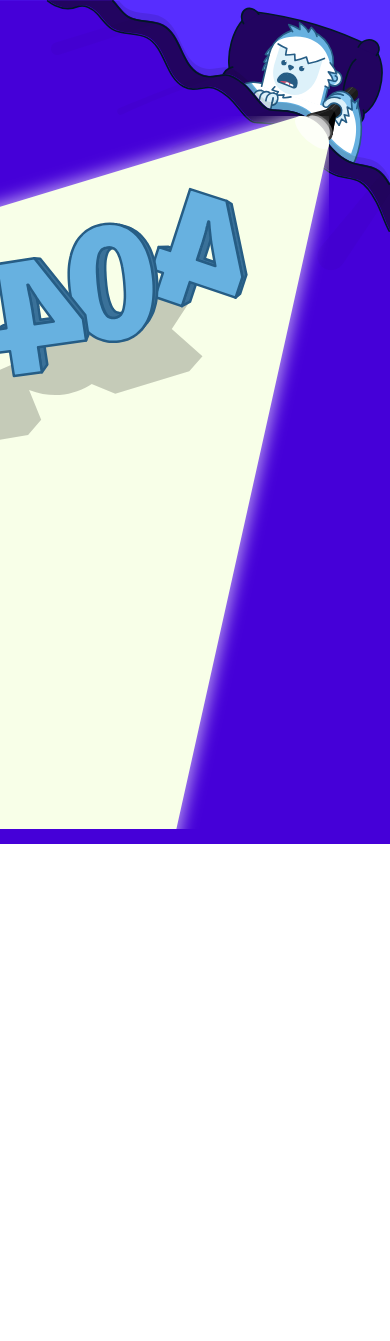
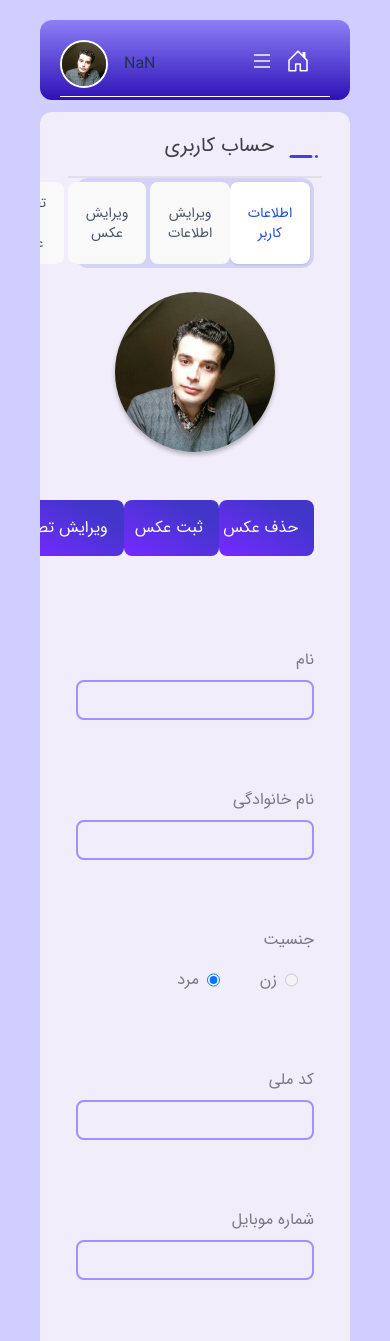
Before and after one commit to academy-react/Hexa-Squad, a React (Vite) app: page /userPanel/ProfileInfoTabs in a window 390 px wide. Shown: the top 1341 px of the page. Before the commit the page ends 844 px from the top, so only its background shows below. Built offline with nearby package versions, Linux system fonts and the light colour scheme; no server answers.

Commit message:
Design User Info Tabs

```diff
--- a/package.json
+++ b/package.json
@@ -11,6 +11,8 @@
   },
   "dependencies": {
     "@headlessui/react": "^1.7.17",
+    "@mui/lab": "^5.0.0-alpha.153",
+    "@mui/material": "^5.14.18",
     "@reduxjs/toolkit": "^1.9.7",
     "animejs": "^3.2.1",
     "aos": "^2.3.4",
@@ -18,6 +20,7 @@
     "bootstrap-icons": "^1.11.1",
     "formik": "^2.4.5",
     "framer-motion": "^10.16.4",
+    "primereact": "^10.1.0",
     "react": "^18.2.0",
     "react-accessible-accordion": "^5.0.0",
     "react-dom": "^18.2.0",
--- a/src/Router/routerPublic.jsx
+++ b/src/Router/routerPublic.jsx
@@ -23,6 +23,8 @@ import TeacherProfile from "../components/TeacherProfile/TeacherProfile";
 
 import EditProfile from "../screens/Panel/EditProfile";
 import UserDashboard from "../screens/Panel/UserDashboard";
+
+import ProfileInfoTabs from "../components/UserPanel/EditProfile/ProfileInfoTabs";
 
 import ShoppingCard from "../screens/ShoppingCard/ShoppingCard";
 export const routerPublic = createBrowserRouter([
@@ -73,6 +75,7 @@ export const routerPublic = createBrowserRouter([
       { path: "/userPanel/editProfile", element: <EditProfile /> },
       { path: "/userPanel/logOut", element: <LogOut/> },
       { path: "/userPanel/", element: <UserDashboard /> },
+      { path: "/userPanel/ProfileInfoTabs", element: <ProfileInfoTabs /> }
     ],
   },
   { path: "/*", element: <Error404 /> },
--- a/src/components/UserPanel/EditProfile/EditProfileImage.jsx
+++ b/src/components/UserPanel/EditProfile/EditProfileImage.jsx
@@ -1,12 +1,13 @@
 import React, { Fragment, useState } from "react";
 import onSubmit from "../../../core/services/api/PostData/addProfileImage";
+import { Link } from "react-router-dom";
 
 import { cameraSvg } from "../../../assets/icons/svgIcons";
 import pic from '../../../assets/image/drBahr.jpg';
 import { CheckboxInput } from "../../common";
 import EditProfileImageModal from "./EditProfileImageModal";
 
-const EditProfileImage = () => {
+const EditProfileImage = (disable) => {
   const [userImage, setUserImage] = useState();
   // const [pathUrl, setPathUrl] = useState();
 
@@ -25,7 +26,7 @@ const EditProfileImage = () => {
                 </div> */}
                 <img src={userImage ? URL.createObjectURL(userImage) : pic} alt="image"  className="w-full object-cover h-full rounded-full" />
 
-                <input id="input-file" type='file' onChange={handleImage}  className="hidden" />
+                <input id="input-file" type='file' onChange={handleImage}  className="hidden" disabled={disable} />
             </label>
         </div>
         <div className="flex flex-row">
--- a/src/components/UserPanel/EditProfile/EditProfileInfo.jsx
+++ b/src/components/UserPanel/EditProfile/EditProfileInfo.jsx
@@ -16,7 +16,8 @@ const EditProfileInfo = (
         homeAdderess,
         gender,
         linkdinProfile,
-        telegramLink
+        telegramLink,
+        disable
     }) => {
 
   return (
@@ -33,7 +34,7 @@ const EditProfileInfo = (
                 homeAdderess: homeAdderess,
                 gender: gender,
                 linkdinProfile: linkdinProfile,
-                telegramLink: telegramLink
+                telegramLink: telegramLink,
             }}
             enableReinitialize={true}
             validationSchema={validation}
@@ -42,18 +43,18 @@ const EditProfileInfo = (
             <Form className="flex flex-wrap gap-5 justify-center text-[#3F3F47aa] dark:text-semiWhite2" dir="rtl">
                 <div className="editProf-input">
                     <label className="block  my-2">نام</label>
-                    <Field name={"firstName"} className="editProf-field-input " />
+                    <Field name={"firstName"} className="editProf-field-input " disabled={disable} />
                     <ErrorMessage name="firstName" className="editProf-errorMessage" component={'span'}/>
                 </div>
                 <div className="editProf-input">
                     <label className="block my-2">نام خانوادگی</label>
-                    <Field name={"lastName"} className="editProf-field-input" />
+                    <Field name={"lastName"} className="editProf-field-input" disabled={disable} />
                     <ErrorMessage name="lastName" className="editProf-errorMessage" component={'span'}/>
                 </div>
                 <div className="editProf-input">
                     <label className="block my-2">جنسیت</label>
                     <div className="w-full py-2 flex gap-2">
-                        <Field name={"gender"} type="radio" value={gender} className="mr-4" />
+                        <Field name={"gender"} type="radio" value={gender} className="mr-4" disabled={disable} />
                         <label>زن</label>
                         <Field name={"gender"} type="radio" value={gender} className="mr-8" />
                         <label>مرد</label>
@@ -61,12 +62,12 @@ const EditProfileInfo = (
                 </div>
                 <div className="editProf-input">
                     <label className="block my-2">کد ملی</label>
-                    <Field name={"idCode"} className="editProf-field-input"  />
+                    <Field name={"idCode"} className="editProf-field-input" disabled={disable} />
                     <ErrorMessage name="idCode" className="editProf-errorMessage" component={'span'}/>
                 </div>
                 <div className="editProf-input">
                     <label className="block my-2">شماره موبایل</label>
-                    <Field name={"phoneNumber"} className="editProf-field-input"  />
+                    <Field name={"phoneNumber"} className="editProf-field-input" disabled={disable} />
                     <ErrorMessage name="phoneNumber" className="editProf-errorMessage" component={'span'}/>
                 </div>
                 <div className="editProf-input">
@@ -76,27 +77,27 @@ const EditProfileInfo = (
                 </div>
                 <div className="editProf-input">
                     <label className="block my-2">ایمیل</label>
-                    <Field type={"email"} name={"email"} placeholder={"example@gmail.com"} className="editProf-field-input" />
+                    <Field type={"email"} name={"email"} placeholder={"example@gmail.com"} className="editProf-field-input" disabled={disable} />
                     <ErrorMessage name="email" className="editProf-errorMessage" component={'span'}/>
                 </div>
                 <div className="editProf-input">
                     <label className="block my-2">لینکدین</label>
-                    <Field name={"linkdinProfile"} className="editProf-field-input"  />
+                    <Field name={"linkdinProfile"} className="editProf-field-input" disabled={disable} />
                     {/* <ErrorMessage name="" className="editProf-errorMessage" component={'span'}/> */}
                 </div>
                 <div className="editProf-input">
                     <label className="block my-2">تلگرام</label>
-                    <Field name={"telegramLink"} className="editProf-field-input"  />
+                    <Field name={"telegramLink"} className="editProf-field-input" disabled={disable} />
                     {/* <ErrorMessage name="" className="editProf-errorMessage" component={'span'}/> */}
                 </div>
                 <div className="editProf-input">
                     <label className="block my-2">درباره من</label>
-                    <Field name={"userAbout"} className="editProf-field-input"  />
+                    <Field name={"userAbout"} className="editProf-field-input" disabled={disable} />
                     {/* <ErrorMessage name="" className="editProf-errorMessage" component={'span'}/> */}
                 </div>
                 <div className="editProf-input w-[600px]">
                     <label className="block my-2">آدرس منزل</label>
-                    <Field name={"homeAdderess"} className="editProf-field-input"  />
+                    <Field name={"homeAdderess"} className="editProf-field-input" disabled={disable} />
                     {/* <ErrorMessage name="" className="editProf-errorMessage" component={'span'}/> */}
                 </div>
 
--- /dev/null
+++ b/src/components/UserPanel/EditProfile/ProfileInfoTabs.jsx
@@ -0,0 +1,84 @@
+import React, { Fragment, useState, useEffect } from 'react';
+import { Tab } from '@headlessui/react';
+import TitleSection from '../TitleSection';
+import getProfileInfo from '../../../core/services/api/GetData/getProfileInfo';
+import ChangePassword from './ProfileInfoTabs/ChangePassword';
+import ProfileInfo from './ProfileInfoTabs/ProfileInfo';
+import EditProfile from './ProfileInfoTabs/EditProfile';
+import EditProfileImage from './EditProfileImage';
+
+const classNames = (...classes) => {
+  return classes.filter(Boolean).join(' ')
+}
+
+// const [selectedIndex, setSelectedIndex] = useState(0);
+
+const ProfileInfoTabs = () => {
+
+    const [categories, setCategories] = useState([
+        "اطلاعات کاربر", "ویرایش اطلاعات", "ویرایش عکس", "تغییر رمز عبور"
+    ]);
+
+    const [userInfo, setUserInfo] = useState([{
+        // email : "",
+        // "phoneNumber" : "",
+        // "lName" : "",
+        // "fName" : "",
+        // "nationalCode" : "",
+        // "birthDay" : ""
+    }]);
+
+    // get Profile information
+    useEffect(() => {
+    getProfileInfo(setUserInfo)
+    }, []);
+
+  return (
+    <Fragment>
+    <TitleSection title={"حساب کاربری"} />
+    <div className="w-full px-2 sm:px-0" dir='rtl'>
+      <Tab.Group>
+        <Tab.List className="flex space-x-1 rounded-xl bg-indigo-500/20 p-1">
+          {categories.map((category) => (
+            <Tab
+              key={category}
+              className={({ selected }) =>
+                classNames(
+                  'w-full rounded-lg py-2.5 text-sm font-medium leading-5',
+                  'ring-white/60 ring-offset-2 ring-offset-blue-400 focus:outline-none focus:ring-2',
+                  selected
+                    ? 'bg-white text-blue-700 shadow lg:text-lg'
+                    : 'text-slate-600 hover:bg-white/[0.12] hover:text-blue-500'
+                )
+              }
+            >
+              {category}
+            </Tab>
+          ))}
+        </Tab.List>
+        <Tab.Panels className="mt-2">
+            <Tab.Panel
+            //   className={classNames(
+            //     'rounded-xl bg-white p-3',
+            //     'ring-white/60 ring-offset-2 ring-offset-red-800 focus:outline-none focus:ring-2'
+            //   )}
+            >
+                <ProfileInfo/>
+            </Tab.Panel>
+            <Tab.Panel>
+                <EditProfileImage/>
+                <EditProfile/>
+            </Tab.Panel>
+            <Tab.Panel></Tab.Panel>
+
+            <Tab.Panel>
+                <ChangePassword/>
+            </Tab.Panel>
+
+        </Tab.Panels>
+      </Tab.Group>
+    </div>
+    </Fragment>
+  )
+}
+export default ProfileInfoTabs;
--- /dev/null
+++ b/src/components/UserPanel/EditProfile/ProfileInfoTabs/ChangePassword.jsx
@@ -0,0 +1,43 @@
+import React from "react";
+import { ErrorMessage, Field, Form, Formik } from "formik";
+
+import { validation } from "../../../../core/validations/validations";
+
+const ChangePassword = () => {
+  return (
+    <div>
+      <div className="flex justify-center items-center pt-20">
+        <Formik
+          initialValues={{ lastPassword: "", password: "", rePassword: "" }}
+          validationSchema={validation}
+          onSubmit={() => alert("ثبت نام")}
+        >
+          <Form className="w-[370px] text-[#3F3F47aa] dark:text-semiWhite2" dir="rtl">
+            <div className="block relative my-5 ">
+              <label className="block  my-2">رمز عبور فعلی</label>
+              <Field type={"password"} name={"lastPassword"} className="editProf-field-input mb-5" />
+              <ErrorMessage name="lastPassword" className="absolute -bottom-2 right-2  text-[#A80065]" component={'span'}/>
+            </div>
+            <div className="block relative my-5">
+              <label className="block  my-2">رمز عبور جدید</label>
+              <Field type={"password"} name={"password"} className="editProf-field-input mb-5" />
+              <ErrorMessage name="password" className="absolute -bottom-2 right-2 text-[#A80065]" component={'span'}/>
+            </div>
+            <div className="block relative my-5">
+              <label className="block  my-2">تکرار رمزعبور جدید</label>
+              <Field type={"password"} name={"rePassword"} className="editProf-field-input mb-5"  />
+              <ErrorMessage name="rePassword" className="absolute -bottom-2 right-2 text-[#A80065]" component={'span'}/>
+            </div>
+            <input
+              type="submit"
+              value="ثبت اطلاعات"
+              className="primary-btn w-1/2 md:w-8/12 p-4 block mx-auto rounded-lg text-[#fff] cursor-pointer"
+            />
+          </Form>
+        </Formik>
+      </div>
+    </div>
+  );
+};
+
+export default ChangePassword;
--- /dev/null
+++ b/src/components/UserPanel/EditProfile/ProfileInfoTabs/EditProfile.jsx
@@ -0,0 +1,53 @@
+import React, { Fragment, useState, useEffect, useCallback } from "react";
+import getProfileInfo from "../../../../core/services/api/GetData/getProfileInfo";
+import TitleSection from "../../TitleSection";
+import EditProfileImage from "../EditProfileImage";
+import EditProfileInfo from "../EditProfileInfo";
+import onSubmit from "../../../../core/services/api/PostData/addProfileImage";
+import handleEditProfileInfo from "../../../../core/services/api/PutData/handleEditProfileInfo";
+
+const EditProfile = () => {
+  const [userInfo, setUserInfo] = useState([{
+      // email : "",
+      // "phoneNumber" : "",
+      // "lName" : "",
+      // "fName" : "",
+      // "nationalCode" : "",
+      // "birthDay" : ""
+  }]);
+
+  // get Profile information
+  useEffect(() => {
+    getProfileInfo(setUserInfo)
+  }, []);
+
+  return (
+    <Fragment>
+      {/* <EditProfileImage/> */}
+      <div className="mt-8">
+        <EditProfileInfo
+          email = {userInfo.email}
+          phoneNumber = {userInfo.phoneNumber}
+          lastName = {userInfo.lName}
+          firstName = {userInfo.fName}
+          idCode = {userInfo.nationalCode}
+          birthDate = {userInfo.birthDay}
+          userAbout = {userInfo.userAbout}
+          homeAdderess = {userInfo.homeAdderess}
+          gender = {userInfo.gender}
+          linkdinProfile = {userInfo.linkdinProfile}
+          telegramLink = {userInfo.telegramLink}
+          disable = {false}
+        />
+        <input
+          type="submit"
+          value="ثبت اطلاعات"
+          className="primary-btn block mx-auto mt-12 w-2/5 md:1/6 lg:w-3/12 p-4 mb-8 lg:mb-0 rounded-lg text-[#fff] cursor-pointer"
+          onClick={handleEditProfileInfo}
+        />
+      </div>
+    </Fragment>
+  );
+};
+
+export default EditProfile;
--- /dev/null
+++ b/src/components/UserPanel/EditProfile/ProfileInfoTabs/ProfileInfo.jsx
@@ -0,0 +1,55 @@
+import React, { Fragment, useState, useEffect, useCallback } from "react";
+import getProfileInfo from "../../../../core/services/api/GetData/getProfileInfo";
+import TitleSection from "../../../../components/UserPanel/TitleSection";
+import EditProfileImage from "../../../../components/UserPanel/EditProfile/EditProfileImage";
+import EditProfileInfo from "../../../../components/UserPanel/EditProfile/EditProfileInfo";
+import onSubmit from "../../../../core/services/api/PostData/addProfileImage";
+import handleEditProfileInfo from "../../../../core/services/api/PutData/handleEditProfileInfo";
+
+const ProfileInfo = () => {
+  const [userInfo, setUserInfo] = useState([{
+      // email : "",
+      // "phoneNumber" : "",
+      // "lName" : "",
+      // "fName" : "",
+      // "nationalCode" : "",
+      // "birthDay" : ""
+  }]);
+
+  // get Profile information
+  useEffect(() => {
+    getProfileInfo(setUserInfo)
+  }, []);
+
+  return (
+    <Fragment>
+      <EditProfileImage
+        disable = {true}
+      />
+      <div className="mt-8">
+        <EditProfileInfo
+          email = {userInfo.email}
+          phoneNumber = {userInfo.phoneNumber}
+          lastName = {userInfo.lName}
+          firstName = {userInfo.fName}
+          idCode = {userInfo.nationalCode}
+          birthDate = {userInfo.birthDay}
+          userAbout = {userInfo.userAbout}
+          homeAdderess = {userInfo.homeAdderess}
+          gender = {userInfo.gender}
+          linkdinProfile = {userInfo.linkdinProfile}
+          telegramLink = {userInfo.telegramLink}
+          disable = {true}
+        />
+        <input
+          type="submit"
+          value="ثبت اطلاعات"
+          className="primary-btn block mx-auto mt-12 w-2/5 md:1/6 lg:w-3/12 p-4 mb-8 lg:mb-0 rounded-lg text-[#fff] cursor-pointer"
+          onClick={handleEditProfileInfo}
+        />
+      </div>
+    </Fragment>
+  );
+};
+
+export default ProfileInfo;
```
